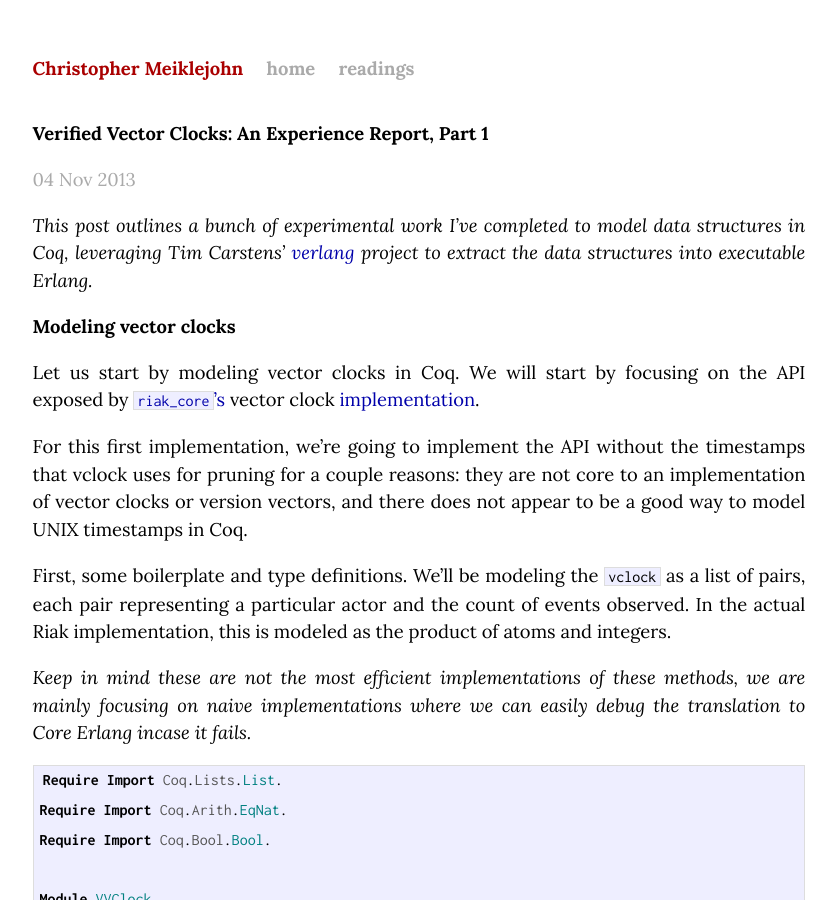
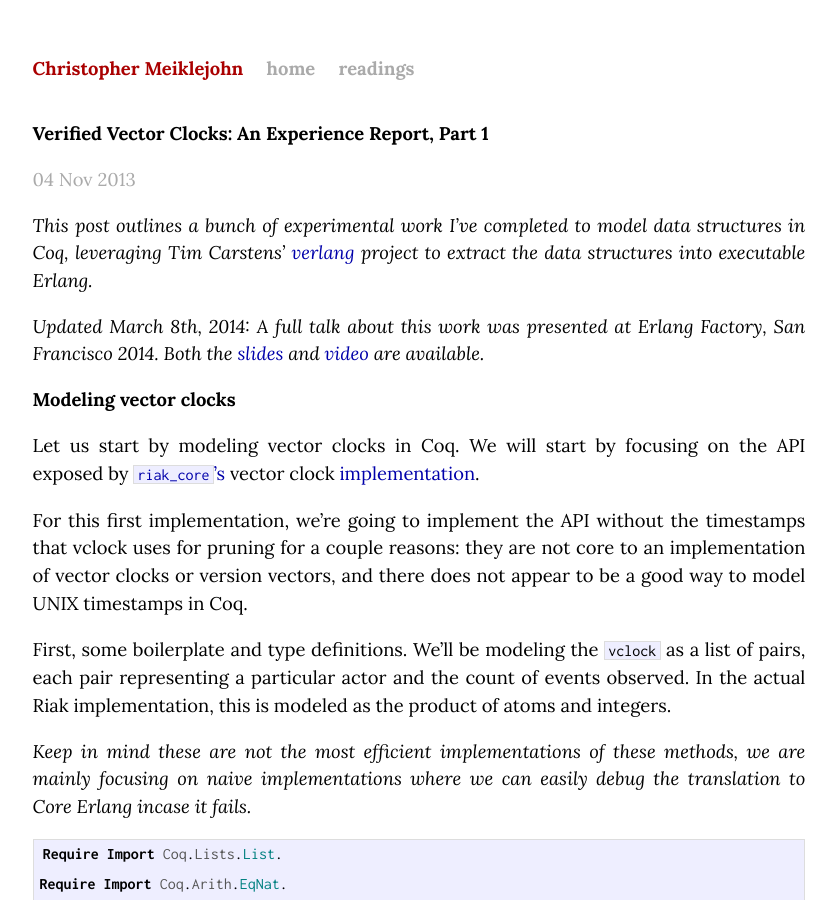
Before and after one commit to cmeiklejohn/cmeiklejohn.github.io, a Jekyll site: the page built from _posts/2013-11-04-verified-vector-clocks-an-experience-report-part-1.markdown, in a window 1280 px wide and 900 px high. Shown: the whole window, without its empty margins (221-1057 px from the left). Built offline with Jekyll 4.4.1, drawn with Linux system fonts in a browser that asks for light colours; comment, search, counter and statistics services are not loaded.

Commit message:
Updated with link to SF EF video.

```diff
--- a/_posts/2013-11-04-verified-vector-clocks-an-experience-report-part-1.markdown
+++ b/_posts/2013-11-04-verified-vector-clocks-an-experience-report-part-1.markdown
@@ -8,6 +8,11 @@ categories: coq erlang
 _This post outlines a bunch of experimental work I've completed to model
 data structures in Coq, leveraging Tim Carstens' [verlang][verlang]
 project to extract the data structures into executable Erlang._
+
+_Updated March 8th, 2014: A full talk about this work was presented at Erlang
+Factory, San Francisco 2014.  Both the
+[slides](https://speakerdeck.com/cmeiklejohn/vector-clocks-in-coq-an-experience-report)
+and [video](https://www.youtube.com/watch?v=IINmkv4izVQ) are available._
 
 # Modeling vector clocks
 
@@ -321,3 +326,5 @@ did on this work at [RICON|West 2013][ricon]._
 [video]: http://ricon.io/west2013.html
 [vvclocks]: https://github.com/cmeiklejohn/vvclocks
 [ricon]: http://ricon.io
+[slides]: https://speakerdeck.com/cmeiklejohn/vector-clocks-in-coq-an-experience-report
+[presentation]: https://www.youtube.com/watch?v=IINmkv4izVQ
--- a/_posts/2013-11-18-verified-vector-clocks-an-experience-report-part-2.markdown
+++ b/_posts/2013-11-18-verified-vector-clocks-an-experience-report-part-2.markdown
@@ -10,6 +10,11 @@ data structures in Coq, leveraging Tim Carstens' [verlang][verlang]
 project to extract the data structures into executable Erlang._
 
 _Here's a link to the [first][first] post in this series._
+
+_Updated March 8th, 2014: A full talk about this work was presented at Erlang
+Factory, San Francisco 2014.  Both the
+[slides](https://speakerdeck.com/cmeiklejohn/vector-clocks-in-coq-an-experience-report)
+and [video](https://www.youtube.com/watch?v=IINmkv4izVQ) are available._
 
 # Extending with timestamps
 
--- a/_posts/2013-12-15-verified-vector-clocks-an-experience-report-part-3.markdown
+++ b/_posts/2013-12-15-verified-vector-clocks-an-experience-report-part-3.markdown
@@ -11,6 +11,11 @@ project to extract the data structures into executable Erlang._
 
 _Here's a link to the [first][first] and [second][second] posts in this
 series._
+
+_Updated March 8th, 2014: A full talk about this work was presented at Erlang
+Factory, San Francisco 2014.  Both the
+[slides](https://speakerdeck.com/cmeiklejohn/vector-clocks-in-coq-an-experience-report)
+and [video](https://www.youtube.com/watch?v=IINmkv4izVQ) are available._
 
 # Writing the wrapper
 
```
